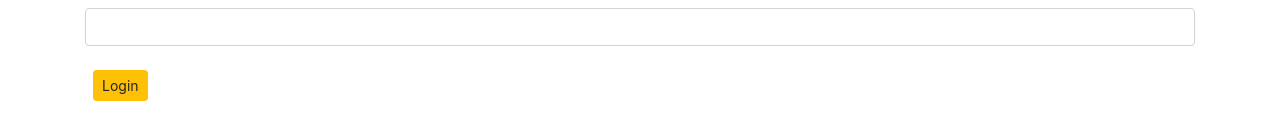
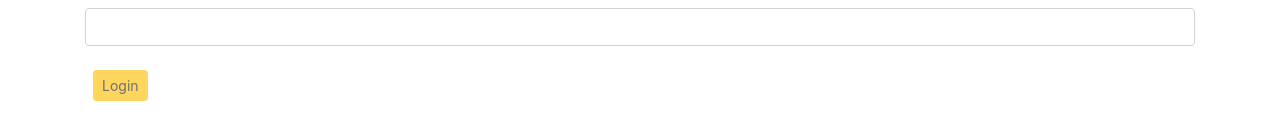
Before and after one commit to codewithz/sony-movies-app, a React (Create React App) app: page /login in a window 1280 px wide. Shown: the part 222-362 px from the top of the page. Built offline with nearby package versions, Linux system fonts and the light colour scheme.

Commit message:
Forms- Disabling the button

```diff
--- a/src/components/LoginForm.jsx
+++ b/src/components/LoginForm.jsx
@@ -103,7 +103,9 @@ export default function LoginForm() {
                     label="Password"
                     error={errors.password}
                 />
-                <button className="btn btn-warning btn-sm m-2">Login</button>
+                <button
+                    disabled={validate()}
+                    className="btn btn-warning btn-sm m-2">Login</button>
             </form>
 
         </div >
```
